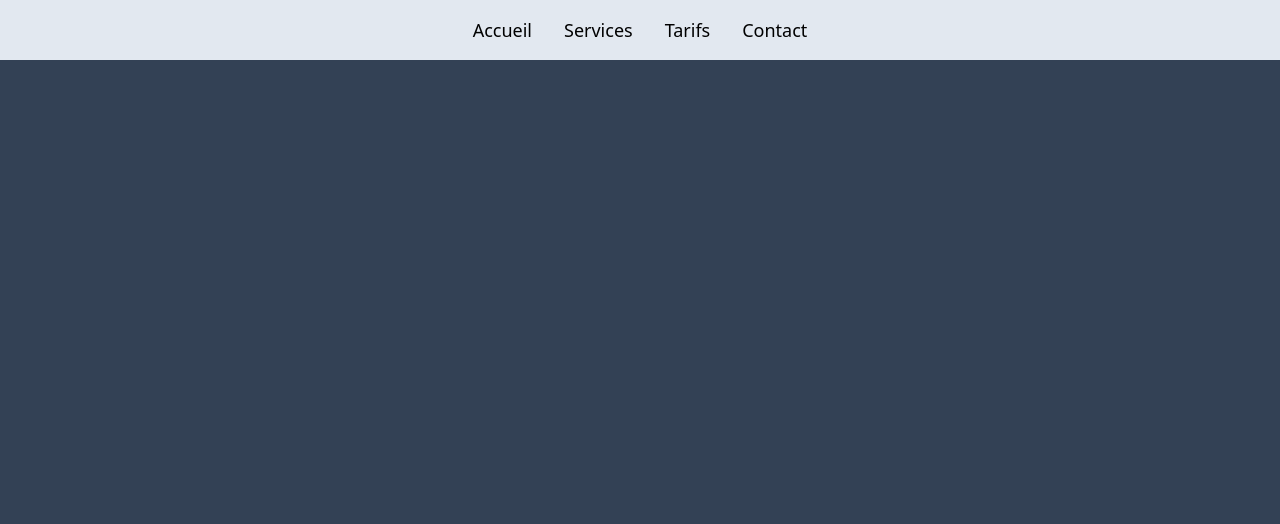
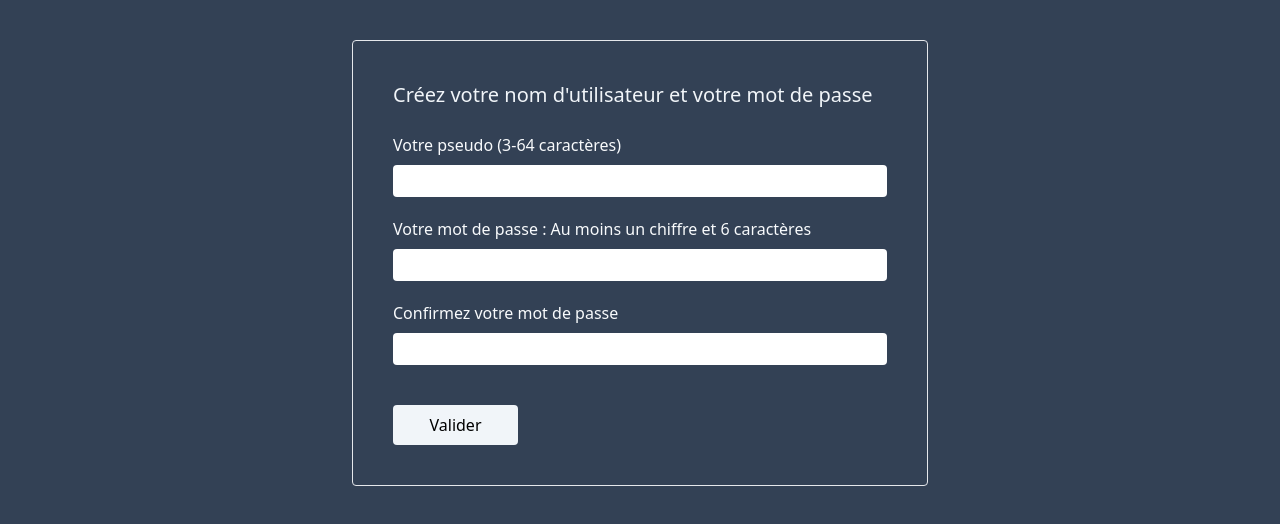
Before and after one commit to Tresor-ilunga/current-react-component, a React (Vite) app: page / in a window 1280 px wide. Shown: the top 524 px of the page. Built offline with nearby package versions, Linux system fonts and the light colour scheme.

Commit message:
Setting up a validation system

```diff
--- a/src/App.jsx
+++ b/src/App.jsx
@@ -1,11 +1,11 @@
-import Navbar from "./lessons/3.Coder-une-navbar/Navbar.jsx"
+import Validation from "./lessons/4.Validation/Validation.jsx"
 
 function App() {
 
   return (
       <div className="min-h-screen bg-slate-700 pt-10">
 
-        <Navbar />
+        <Validation />
       </div>
   )
 }
--- /dev/null
+++ b/src/lessons/4.Validation/Confirmation.jsx
@@ -0,0 +1,17 @@
+
+
+export default function Confirmation() {
+    return (
+        <>
+        <label
+            htmlFor="confirmation"
+            className="text-slate-50 inline-block mt-5">Confirmez votre mot de passe
+        </label>
+        <input
+        id="confirmation"
+        type="password"
+        className="rounded w-full p-1 mt-2"
+        />
+        </>
+    )
+}
--- /dev/null
+++ b/src/lessons/4.Validation/Password.jsx
@@ -0,0 +1,17 @@
+
+
+export default function Password() {
+    return (
+        <>
+        <label
+            htmlFor="password"
+            className="text-slate-50 inline-block mt-5">Votre mot de passe : Au moins un chiffre et 6 caractères
+        </label>
+        <input
+        id="password"
+        type="password"
+        className="rounded w-full p-1 mt-2"
+        />
+        </>
+    )
+}
--- /dev/null
+++ b/src/lessons/4.Validation/Pseudo.jsx
@@ -0,0 +1,17 @@
+
+
+export default function Pseudo() {
+    return (
+        <>
+        <label
+            htmlFor="userName"
+            className="text-slate-50">Votre pseudo (3-64 caractères)
+        </label>
+        <input
+        id="userName"
+        type="text"
+        className="rounded w-full p-1 mt-2"
+        />
+        </>
+    )
+}
--- /dev/null
+++ b/src/lessons/4.Validation/Validation.jsx
@@ -0,0 +1,37 @@
+import { useState } from "react"
+import Pseudo from "./Pseudo.jsx"
+import Password from "./Password.jsx"
+import Confirmation from "./Confirmation.jsx"
+
+export default function Validation() {
+    const [inputsStates, setInputsStates] = useState({
+        pseudo: "",
+        password: "",
+        passwordConfirmation: ""
+    })
+
+    const [showValidation, setShowValidation] = useState({
+        pseudo: false,
+        password: false,
+        passwordConfirmation: false
+    })
+
+    function handleSubmit(e){
+        e.preventDefault()
+    }
+    return (
+        <form
+        onSubmit={handleSubmit}
+        className="max-w-xl mx-auto border p-10 rounded">
+            <p className="text-slate-100 text-xl mb-6">
+                Créez votre nom d'utilisateur et votre mot de passe
+            </p>
+            <Pseudo />
+            <Password />
+            <Confirmation />
+            <button className="mt-10 bg-slate-100 px-4 py-2 min-w-[125px] rounded">
+                Valider
+            </button>
+        </form>
+    )
+}
```
